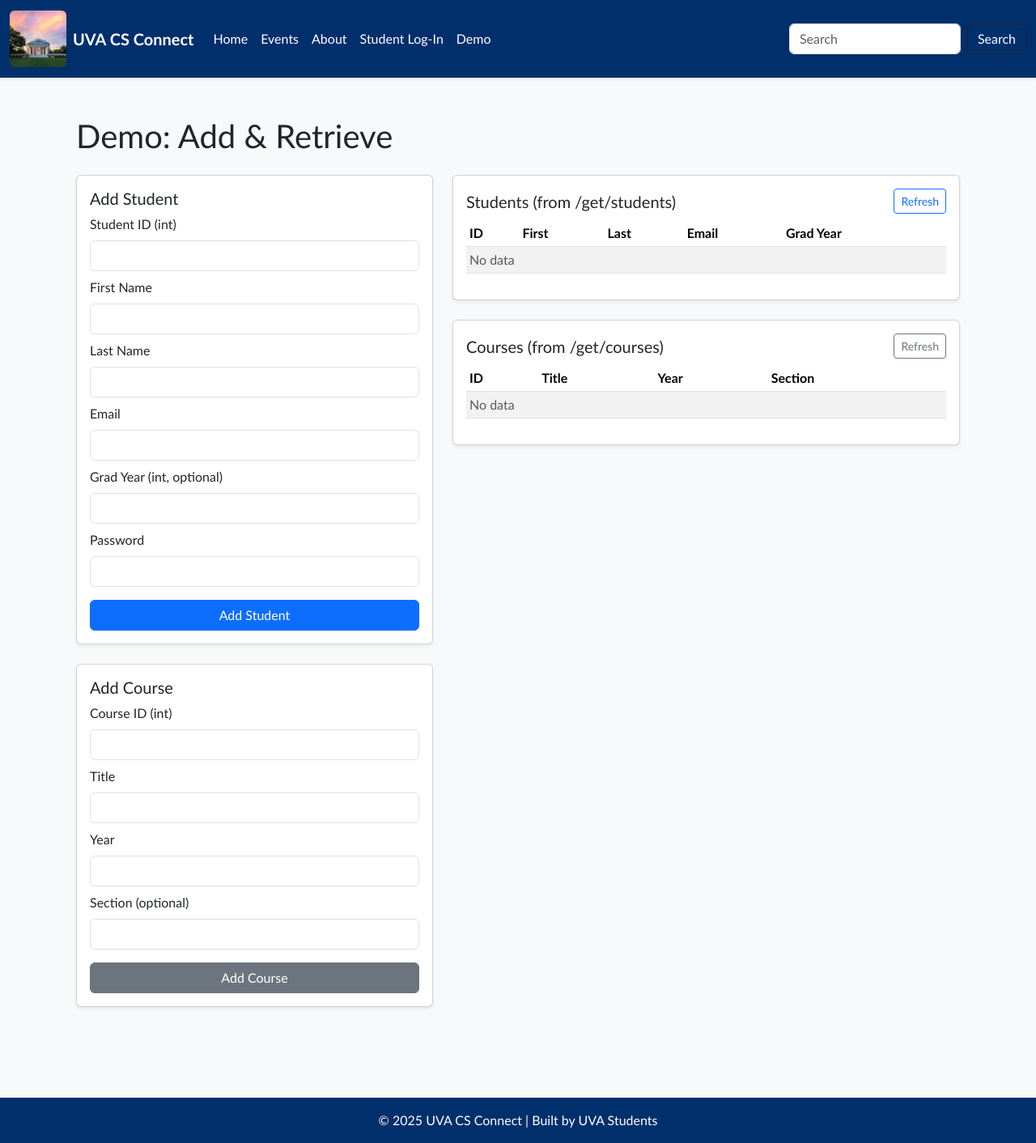
After one commit to cbrooks-dev/uva-cs-connect, a Flask app: page /demo in a window 1280 px wide. The commit adds this page. Shown: the whole page at 81% size. Run offline with Flask 3, Linux system fonts and the light colour scheme; data that the repository does not hold is empty.

Commit message:
added a demo page illustrating proper database functionality with our interface

```diff
--- a/app/__init__.py
+++ b/app/__init__.py
@@ -40,8 +40,6 @@ def create_app(test_config=None):
     app.register_blueprint(main_bp)
     app.register_blueprint(add_bp)
 
-    # Register additional blueprints
-    app.register_blueprint(add_bp)                 # your POST routes
     app.register_blueprint(retrieve_bp, url_prefix="/get")
 
     # Register CLI command (flask init-db)
--- a/app/db.py
+++ b/app/db.py
@@ -1,11 +1,9 @@
-import mysql.connector
-import os
+# app/db.py
+import mysql.connector, os
 from dotenv import load_dotenv
-
 from flask import g, current_app
 import click
 from pathlib import Path
-# Load environment variables
 load_dotenv()
 
 def get_db():
@@ -15,6 +13,7 @@ def get_db():
             user=os.getenv('DB_USER'),
             password=os.getenv('DB_PASSWORD'),
             database=os.getenv('DB_NAME'),
+            port=int(os.getenv('DB_PORT', '3306')),
             autocommit=False,
         )
     return g.db
@@ -26,7 +25,7 @@ def close_db(e=None):
 
 def execute(query, params=None, *, fetchone=False, fetchall=False, commit=False, multi=False):
     db = get_db()
-    cursor = db.cursor(dictionary=True, buffered=True)  # buffer results so nothing is left unread
+    cursor = db.cursor(dictionary=True, buffered=True)
     try:
         if multi:
             for statement in query.split(';'):
@@ -36,7 +35,7 @@ def execute(query, params=None, *, fetchone=False, fetchall=False, commit=False,
         else:
             cursor.execute(query, params or ())
 
-        # fetch results if requested (this also consumes the result set)
+
         result = None
         if fetchone:
             result = cursor.fetchone()
--- a/app/routes.py
+++ b/app/routes.py
@@ -1,4 +1,3 @@
-# app/routes.py
 from flask import Blueprint, render_template
 from .db import execute
 
@@ -6,10 +5,15 @@ bp = Blueprint('main', __name__)
 
 @bp.route('/health')
 def health():
-    # quick DB ping
+
     execute("SELECT 1")
     return "ok"
 
 @bp.route('/')
 def index():
     return render_template('index.html')
+
+
+@bp.route("/demo")
+def demo():
+    return render_template('demo.html')
--- a/app/templates/base.html
+++ b/app/templates/base.html
@@ -4,23 +4,25 @@
     <meta charset="utf-8">
     <meta name="viewport" content="width=device-width, initial-scale=1">
     <title>UVA CS Connect</title>
+
     <link href="https://cdn.jsdelivr.net/npm/bootstrap@5.3.8/dist/css/bootstrap.min.css"
           rel="stylesheet"
           integrity="sha384-sRIl4kxILFvY47J16cr9ZwB07vP4J8+LH7qKQnuqkuIAvNWLzeN8tE5YBujZqJLB"
           crossorigin="anonymous">
+
     <style>
         body {
           font-family: 'Gill Sans', 'Gill Sans MT', Calibri, 'Trebuchet MS', sans-serif;
           background-color: #f8f9fa;
         }
         .navbar {
-          background-color: #002f6c !important; /* UVA navy */
+          background-color: #002f6c !important;
         }
         .navbar-brand, .nav-link, .btn-outline-dark {
           color: white !important;
         }
         .nav-link:hover {
-          color: #e57200 !important; /* UVA orange hover */
+          color: #e57200 !important;
         }
         .btn-outline-dark:hover {
           background-color: #e57200 !important;
@@ -46,6 +48,7 @@
                  alt="Logo" width="70" height="70" class="me-2 rounded">
             UVA CS Connect
         </a>
+
         <button class="navbar-toggler" type="button" data-bs-toggle="collapse"
                 data-bs-target="#navbarSupportedContent"
                 aria-controls="navbarSupportedContent"
@@ -55,17 +58,26 @@
 
         <div class="collapse navbar-collapse" id="navbarSupportedContent">
             <ul class="navbar-nav me-auto mb-2 mb-lg-0">
+
                 <li class="nav-item">
                     <a class="nav-link active text-white" aria-current="page" href="/">Home</a>
                 </li>
+
                 <li class="nav-item">
                     <a class="nav-link text-white-50" href="/events">Events</a>
                 </li>
+
                 <li class="nav-item">
                     <a class="nav-link text-white-50" href="/about">About</a>
                 </li>
+
                 <li class="nav-item">
                     <a class="nav-link text-white-50" href="/login">Student Log-In</a>
+                </li>
+
+
+                <li class="nav-item">
+                    <a class="nav-link text-white-50" href="/demo">Demo</a>
                 </li>
 
             </ul>
@@ -91,5 +103,6 @@
 <script src="https://cdn.jsdelivr.net/npm/bootstrap@5.3.8/dist/js/bootstrap.bundle.min.js"
         integrity="sha384-FKyoEForCGlyvwx9Hj09JcYn3nv7wiPVlz7YYwJrWVcXK/BmnVDxM+D2scQbITxI"
         crossorigin="anonymous"></script>
+
 </body>
 </html>
--- /dev/null
+++ b/app/templates/demo.html
@@ -0,0 +1,167 @@
+{% extends "base.html" %}
+{% block content %}
+<div class="container">
+  <h1 class="mb-4">Demo: Add & Retrieve</h1>
+
+  <div class="row g-4">
+
+    <div class="col-lg-5">
+      <div class="card shadow-sm mb-4">
+        <div class="card-body">
+          <h5 class="card-title">Add Student</h5>
+          <form action="/student" method="POST">
+
+            <div class="mb-2">
+              <label class="form-label">Student ID (int)</label>
+              <input name="student_id" type="number" class="form-control" required />
+            </div>
+            <div class="mb-2">
+              <label class="form-label">First Name</label>
+              <input name="first_name" type="text" class="form-control" required />
+            </div>
+            <div class="mb-2">
+              <label class="form-label">Last Name</label>
+              <input name="last_name" type="text" class="form-control" required />
+            </div>
+            <div class="mb-2">
+              <label class="form-label">Email</label>
+              <input name="email" type="email" class="form-control" required />
+            </div>
+            <div class="mb-2">
+              <label class="form-label">Grad Year (int, optional)</label>
+              <input name="grad_year" type="number" class="form-control" />
+            </div>
+            <div class="mb-3">
+              <label class="form-label">Password</label>
+              <input name="password" type="password" class="form-control" required />
+            </div>
+            <button class="btn btn-primary w-100" type="submit">Add Student</button>
+          </form>
+        </div>
+      </div>
+
+      <div class="card shadow-sm">
+        <div class="card-body">
+          <h5 class="card-title">Add Course</h5>
+          <form action="/course" method="POST">
+
+            <div class="mb-2">
+              <label class="form-label">Course ID (int)</label>
+              <input name="course_id" type="number" class="form-control" required />
+            </div>
+            <div class="mb-2">
+              <label class="form-label">Title</label>
+              <input name="title" type="text" class="form-control" required />
+            </div>
+            <div class="mb-2">
+              <label class="form-label">Year</label>
+              <input name="year" type="number" class="form-control" required />
+            </div>
+            <div class="mb-3">
+              <label class="form-label">Section (optional)</label>
+              <input name="section" type="text" class="form-control" />
+            </div>
+            <button class="btn btn-secondary w-100" type="submit">Add Course</button>
+          </form>
+        </div>
+      </div>
+    </div>
+
+
+    <div class="col-lg-7">
+      <div class="card shadow-sm mb-4">
+        <div class="card-body">
+          <div class="d-flex justify-content-between align-items-center mb-2">
+            <h5 class="card-title mb-0">Students (from /get/students)</h5>
+            <button id="refreshStudents" class="btn btn-outline-primary btn-sm">Refresh</button>
+          </div>
+          <div class="table-responsive">
+            <table class="table table-sm table-striped align-middle">
+              <thead>
+                <tr>
+                  <th>ID</th><th>First</th><th>Last</th><th>Email</th><th>Grad Year</th>
+                </tr>
+              </thead>
+              <tbody id="studentsBody">
+                <tr><td colspan="5" class="text-muted">Loading…</td></tr>
+              </tbody>
+            </table>
+          </div>
+        </div>
+      </div>
+
+      <div class="card shadow-sm">
+        <div class="card-body">
+          <div class="d-flex justify-content-between align-items-center mb-2">
+            <h5 class="card-title mb-0">Courses (from /get/courses)</h5>
+            <button id="refreshCourses" class="btn btn-outline-secondary btn-sm">Refresh</button>
+          </div>
+          <div class="table-responsive">
+            <table class="table table-sm table-striped align-middle">
+              <thead>
+                <tr>
+                  <th>ID</th><th>Title</th><th>Year</th><th>Section</th>
+                </tr>
+              </thead>
+              <tbody id="coursesBody">
+                <tr><td colspan="4" class="text-muted">Loading…</td></tr>
+              </tbody>
+            </table>
+          </div>
+        </div>
+      </div>
+
+    </div>
+  </div>
+</div>
+
+<script>
+async function loadStudents() {
+  const tbody = document.getElementById('studentsBody');
+  tbody.innerHTML = '<tr><td colspan="5" class="text-muted">Loading…</td></tr>';
+  try {
+    const res = await fetch('/get/students');
+    const data = await res.json();
+    if (!Array.isArray(data)) throw new Error('Unexpected response');
+    tbody.innerHTML = data.map(r => `
+      <tr>
+        <td>${r.student_id ?? ''}</td>
+        <td>${r.first_name ?? ''}</td>
+        <td>${r.last_name ?? ''}</td>
+        <td>${r.email ?? ''}</td>
+        <td>${r.grad_year ?? ''}</td>
+      </tr>
+    `).join('') || '<tr><td colspan="5" class="text-muted">No data</td></tr>';
+  } catch (e) {
+    tbody.innerHTML = `<tr><td colspan="5" class="text-danger">Error: ${e.message}</td></tr>`;
+  }
+}
+
+async function loadCourses() {
+  const tbody = document.getElementById('coursesBody');
+  tbody.innerHTML = '<tr><td colspan="4" class="text-muted">Loading…</td></tr>';
+  try {
+    const res = await fetch('/get/courses');
+    const data = await res.json();
+    if (!Array.isArray(data)) throw new Error('Unexpected response');
+    tbody.innerHTML = data.map(r => `
+      <tr>
+        <td>${r.course_id ?? ''}</td>
+        <td>${r.title ?? ''}</td>
+        <td>${r.year ?? ''}</td>
+        <td>${r.section ?? ''}</td>
+      </tr>
+    `).join('') || '<tr><td colspan="4" class="text-muted">No data</td></tr>';
+  } catch (e) {
+    tbody.innerHTML = `<tr><td colspan="4" class="text-danger">Error: ${e.message}</td></tr>`;
+  }
+}
+
+document.getElementById('refreshStudents').addEventListener('click', loadStudents);
+document.getElementById('refreshCourses').addEventListener('click', loadCourses);
+
+
+loadStudents();
+loadCourses();
+</script>
+{% endblock %}
```
Also changed, not shown: app/add.py (+29 -33 lines), app/retrieve.py (+6 -7 lines).
